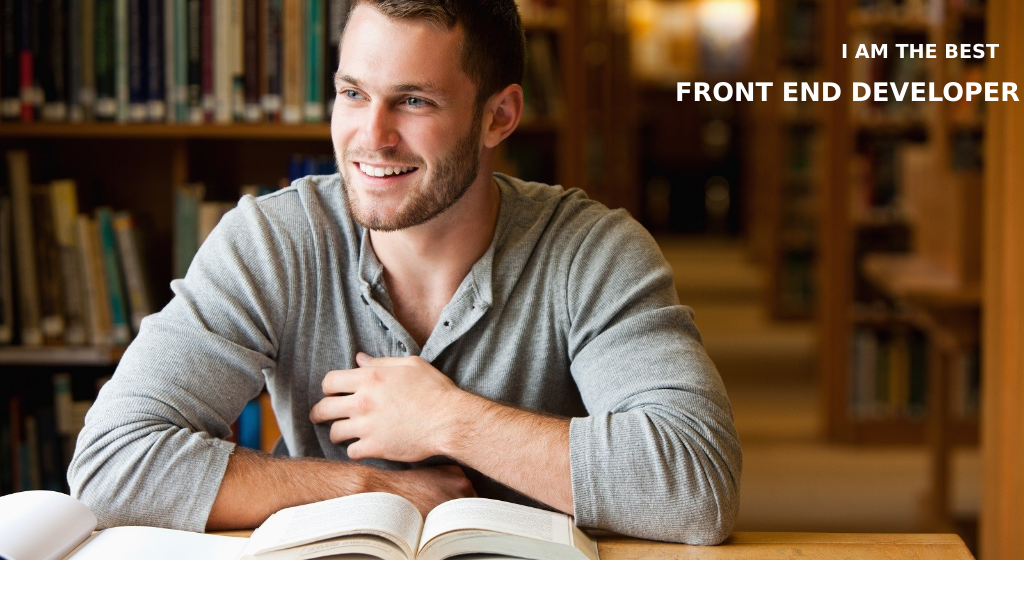
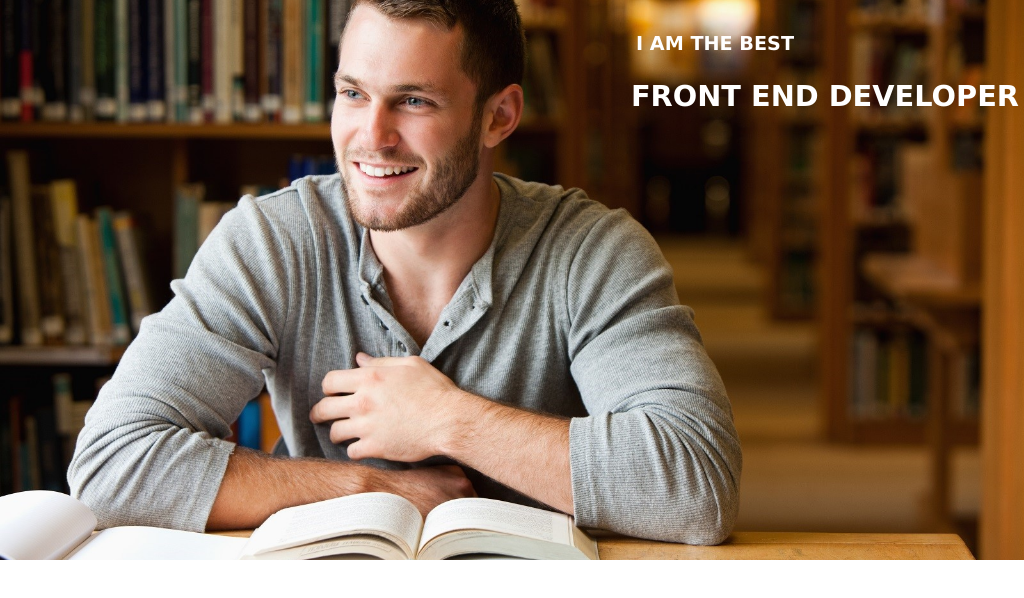
Before and after one commit to brandysmonika/Zadanie-domowe-rwd, a plain HTML site: page index.html in a window 1024 px wide. Drawn offline with Linux system fonts and the light colour scheme.

Commit message:
Zmiana - 1

```diff
--- a/css/style.css
+++ b/css/style.css
@@ -1,3 +1,4 @@
+
 /* Główna sekcja styli */
 
 body {
@@ -22,22 +23,21 @@ body {
 
 /* Wspólne właściwości dla nagłówków */
 
-.top-text {
+.caption {
     position: relative;
     color: #fff;
     margin-left: 30px;
     text-transform: uppercase;
     top: 50%;
     transform: translateY(-50%);
-    line-height: 120%;
     transition: all .6s;
 }
 
 
-/* Osobna właściwość dla nagłówka h3 */
+/* Osobna właściwość dla nagłówka h2 */
 
-.foto-man-1 .top-text h3 {
-    font-size: 2em;
+.foto-man-1 .caption .caption-2 {
+    font-size: 1.5em;
 }
 
 
@@ -47,7 +47,7 @@ body {
     .foto-man-1 {
         width: 100%;
     }
-    .foto-man-1 .top-text {
+    .foto-man-1 .caption {
         text-align: left;
         vertical-align: center;
     }
@@ -61,19 +61,20 @@ body {
         height: 70%;
         background-image: url(../obrazy/man-2.jpg);
     }
-    .foto-man-1 .top-text {
+    .foto-man-1 .caption{
         top: 10%;
         text-align: right;
         font-size: 0.8em;
+
     }
 
 /* Różna odległość z prawej strony dla h2 i h3 */
 
-    .foto-man-1 .top-text .caption-h2 {
-        margin-right: 25px;
+    .foto-man-1 .caption .caption-1 {
+        margin-right: 230px;
     }
-    .foto-man-1 .top-text .caption-h3 {
-        margin-right: 4px;
+    .foto-man-1 .caption .caption-2 {
+        margin-right: 5px;
     }
 }
 
@@ -84,8 +85,8 @@ body {
     .foto-man-1 {
         height: 50%;
     }
-    .foto-man-1 .top-text {
-        transform: translateY(250%);
+    .foto-man-1 .caption {
+        transform: translateY(180%);
         text-align: center;
         font-size: 0.8em;
         color: #000;
--- a/index.html
+++ b/index.html
@@ -8,21 +8,17 @@
 </head>
 
 <body>
-    <!-- Główny sekcja projektu -->
-    <section>
-        <!-- Główna klasa projektu -->
-        <div class="foto-man-1">
-            <!-- Klasa dla nagłówków strony -->
-            <div class="top-text">
-                <!-- Klasa dla nagłówka h2 -->
-                <div class="caption-h2">
-                    <h2>I am the best</h2></div>
-                <!-- Klasa dla nagłówka h3 -->
-                <div class="caption-h3">
-                    <h3>Front End Developer</h3></div>
-            </div>
+
+
+    <div class="foto-man-1">
+        <div class="caption">
+            <div class="caption-1">
+             <h2>I am the best</h2></div>
+            <div class="caption-2">
+            <h2>Front End Developer</h2></div>
         </div>
-    </section>
+    </div>
+
 
 
 </body>
```
